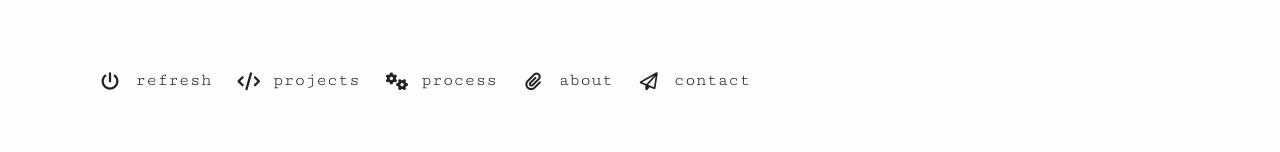
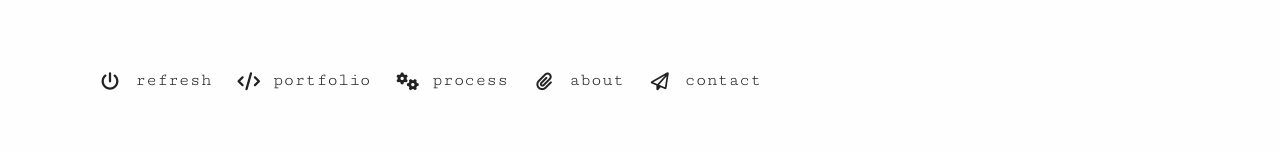
Before and after one commit to georgiabains/portfolio_old, a website: page index.html in a window 1280 px wide. Shown: the part 800-952 px from the top of the page. Drawn offline with nearby package versions, Linux system fonts and the light colour scheme.

Commit message:
link name change

```diff
--- a/index.html
+++ b/index.html
@@ -88,7 +88,7 @@
 
                     <li>
                         <i class="fa fa-code"></i>
-                        <span><a href="/projects.html">projects</a></span>
+                        <span><a href="/projects.html">portfolio</a></span>
                     </li>
 
                     <li>
```
